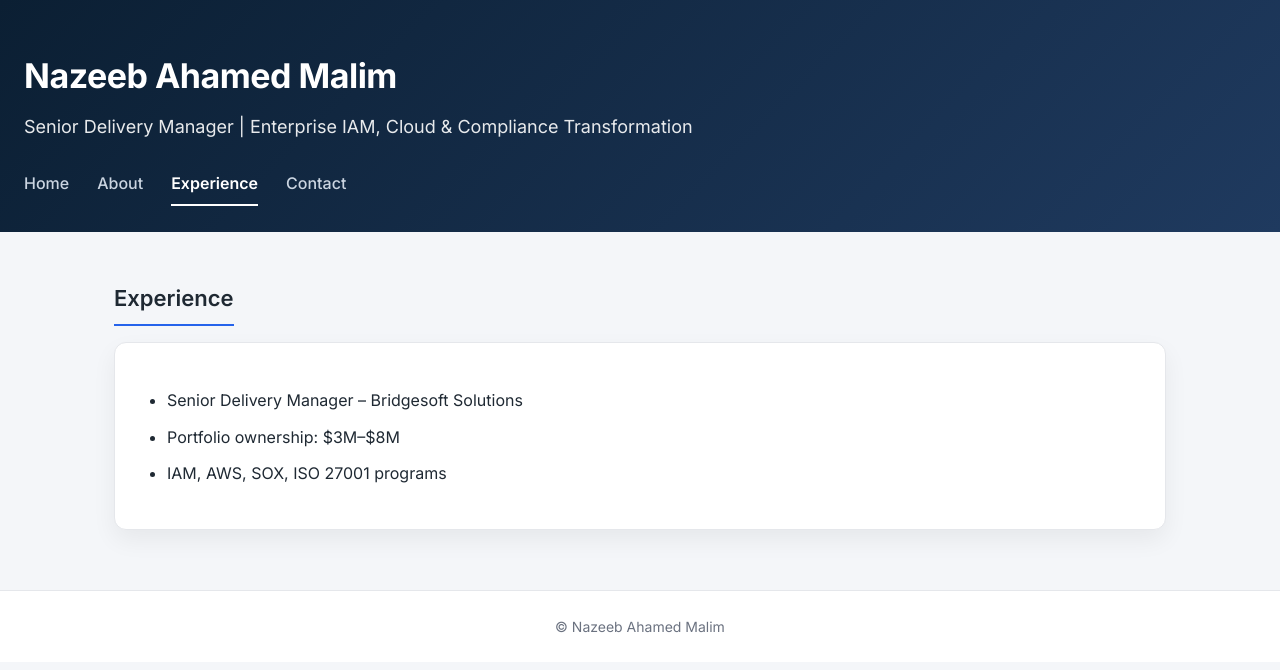
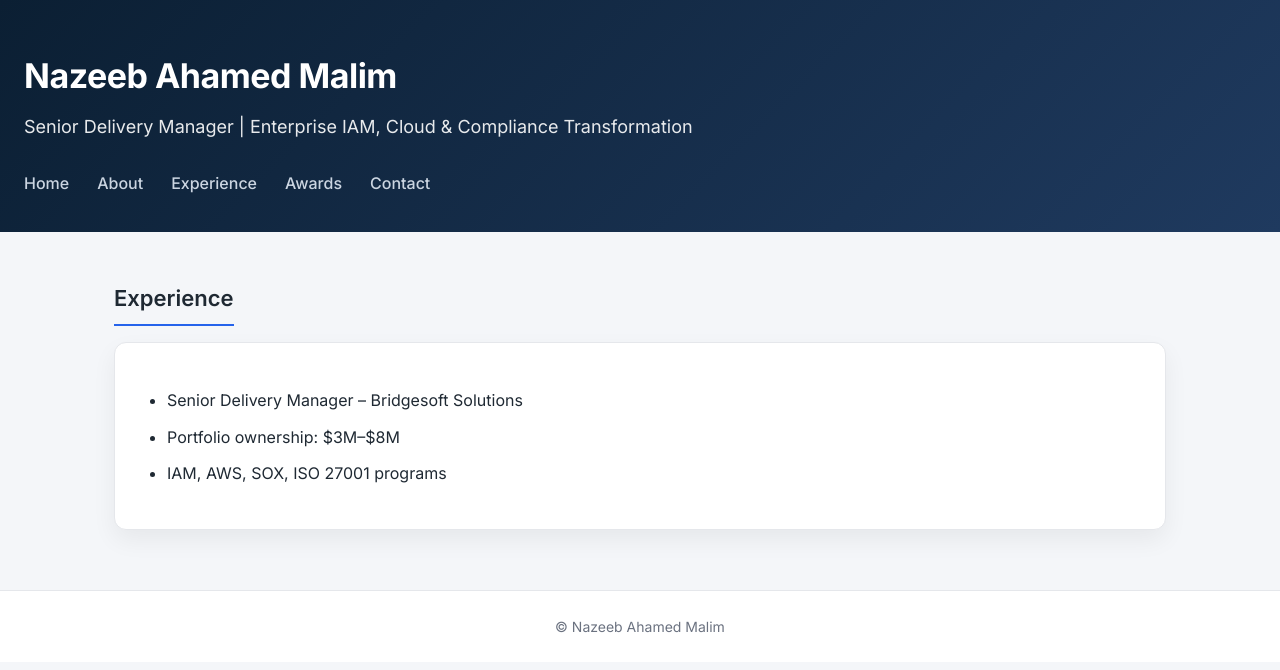
Before and after one commit to nazeebahamedmalim/nazeebahamedmalim.github.io, a plain HTML site: page experience.html in a window 1280 px wide. Drawn offline with Linux system fonts and the light colour scheme.

Commit message:
Update experience.html

```diff
--- a/experience.html
+++ b/experience.html
@@ -14,12 +14,14 @@
   <h1>Nazeeb Ahamed Malim</h1>
   <h2>Senior Delivery Manager | Enterprise IAM, Cloud & Compliance Transformation</h2>
 
-  <nav class="nav-bar">
-    <a href="index.html">Home</a>
-    <a href="about.html">About</a>
-    <a href="experience.html" class="active">Experience</a>
-    <a href="contact.html">Contact</a>
-  </nav>
+<nav class="nav-bar">
+  <a href="index.html">Home</a>
+  <a href="about.html">About</a>
+  <a href="experience.html">Experience</a>
+  <a href="awards.html">Awards</a>
+  <a href="contact.html">Contact</a>
+</nav>
+
 </header>
 
 <div class="container">
```
